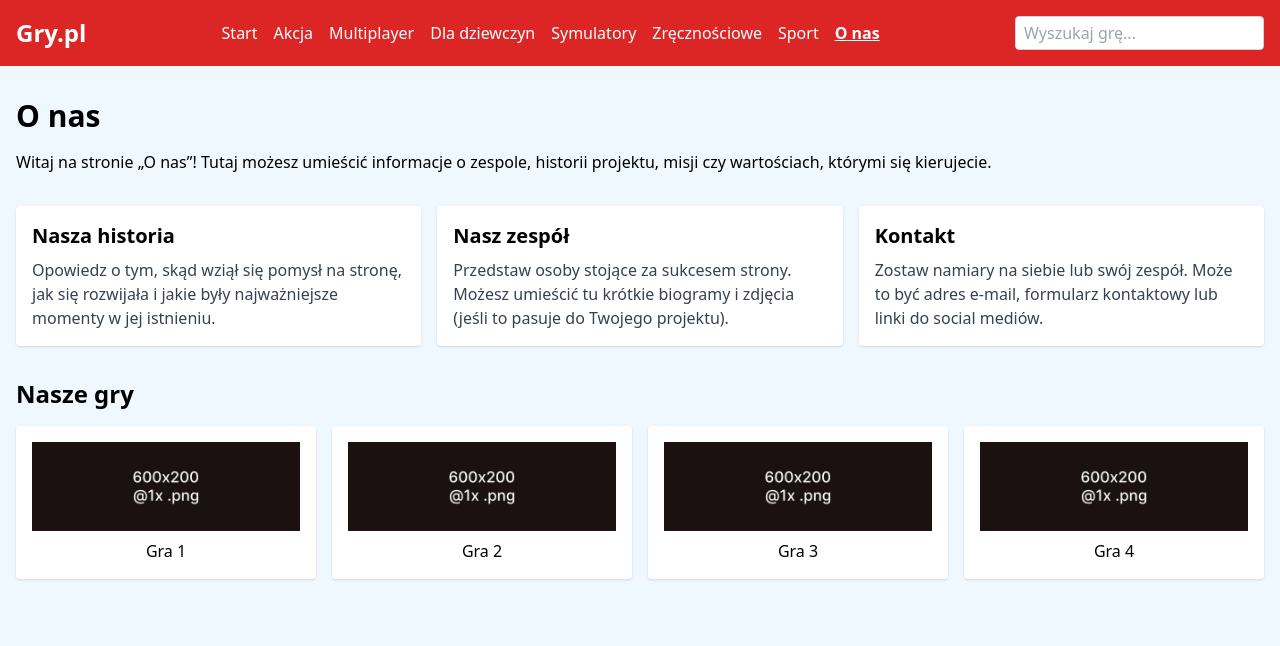
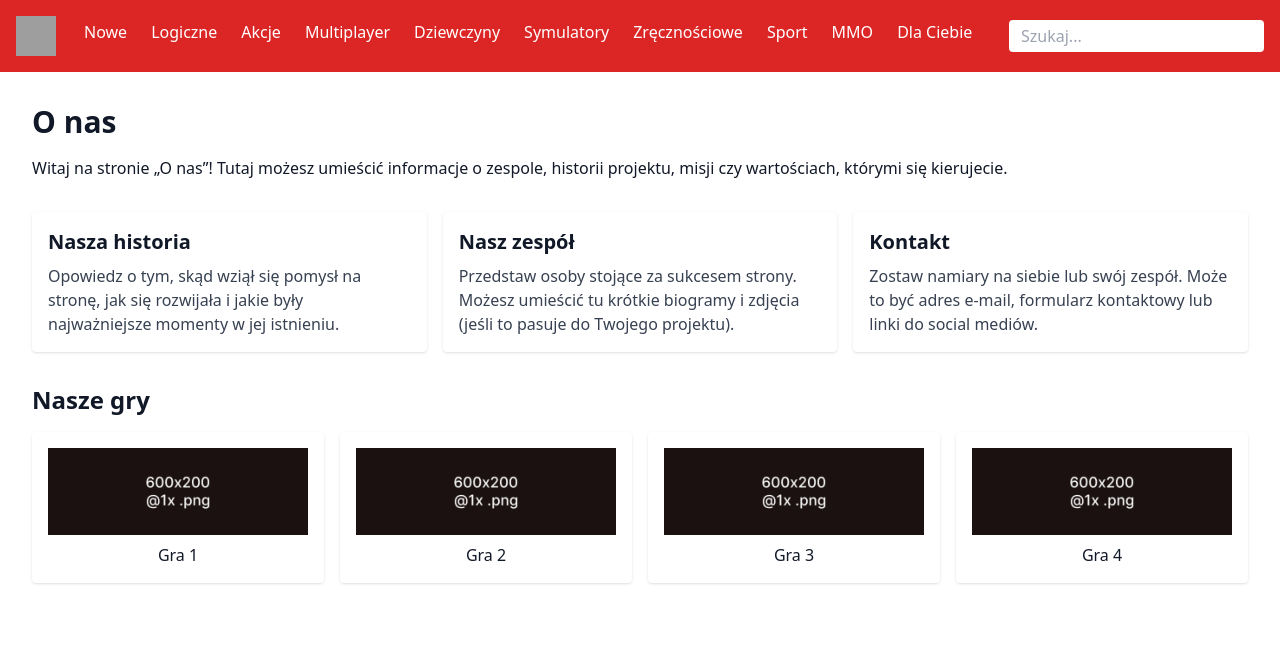
Before and after one commit to kotelkonrad/Python_Frameworki, a Django app: page / in a window 1280 px wide. Shown: the top 646 px of the page. Run offline with Django 5.2, Linux system fonts and the light colour scheme; grey boxes are pictures that could not be loaded.

Commit message:
responsive

```diff
--- a/static/css/main.build.css
+++ b/static/css/main.build.css
@@ -548,6 +548,9 @@ video {
 .mb-8 {
   margin-bottom: 2rem;
 }
+.mr-4 {
+  margin-right: 1rem;
+}
 .block {
   display: block;
 }
@@ -556,6 +559,15 @@ video {
 }
 .grid {
   display: grid;
+}
+.hidden {
+  display: none;
+}
+.h-10 {
+  height: 2.5rem;
+}
+.w-10 {
+  width: 2.5rem;
 }
 .w-full {
   width: 100%;
@@ -581,20 +593,8 @@ video {
 .gap-4 {
   gap: 1rem;
 }
-.space-x-4 > :not([hidden]) ~ :not([hidden]) {
-  --tw-space-x-reverse: 0;
-  margin-right: calc(1rem * var(--tw-space-x-reverse));
-  margin-left: calc(1rem * calc(1 - var(--tw-space-x-reverse)));
-}
 .rounded {
   border-radius: 0.25rem;
-}
-.border {
-  border-width: 1px;
-}
-.border-gray-300 {
-  --tw-border-opacity: 1;
-  border-color: rgb(209 213 219 / var(--tw-border-opacity, 1));
 }
 .bg-black {
   --tw-bg-opacity: 1;
@@ -611,9 +611,9 @@ video {
 .p-4 {
   padding: 1rem;
 }
-.px-2 {
-  padding-left: 0.5rem;
-  padding-right: 0.5rem;
+.px-3 {
+  padding-left: 0.75rem;
+  padding-right: 0.75rem;
 }
 .px-4 {
   padding-left: 1rem;
@@ -638,6 +638,9 @@ video {
 .text-center {
   text-align: center;
 }
+.font-sans {
+  font-family: ui-sans-serif, system-ui, sans-serif, "Apple Color Emoji", "Segoe UI Emoji", "Segoe UI Symbol", "Noto Color Emoji";
+}
 .text-2xl {
   font-size: 1.5rem;
   line-height: 2rem;
@@ -656,30 +659,40 @@ video {
 .font-semibold {
   font-weight: 600;
 }
-.text-black {
-  --tw-text-opacity: 1;
-  color: rgb(0 0 0 / var(--tw-text-opacity, 1));
-}
 .text-gray-700 {
   --tw-text-opacity: 1;
   color: rgb(55 65 81 / var(--tw-text-opacity, 1));
 }
+.text-gray-800 {
+  --tw-text-opacity: 1;
+  color: rgb(31 41 55 / var(--tw-text-opacity, 1));
+}
+.text-gray-900 {
+  --tw-text-opacity: 1;
+  color: rgb(17 24 39 / var(--tw-text-opacity, 1));
+}
 .text-white {
   --tw-text-opacity: 1;
   color: rgb(255 255 255 / var(--tw-text-opacity, 1));
-}
-.underline {
-  text-decoration-line: underline;
 }
 .shadow {
   --tw-shadow: 0 1px 3px 0 rgb(0 0 0 / 0.1), 0 1px 2px -1px rgb(0 0 0 / 0.1);
   --tw-shadow-colored: 0 1px 3px 0 var(--tw-shadow-color), 0 1px 2px -1px var(--tw-shadow-color);
   box-shadow: var(--tw-ring-offset-shadow, 0 0 #0000), var(--tw-ring-shadow, 0 0 #0000), var(--tw-shadow);
 }
-.hover\:underline:hover {
-  text-decoration-line: underline;
-}
 @media (min-width: 768px) {
+
+  .md\:mb-0 {
+    margin-bottom: 0px;
+  }
+
+  .md\:mr-4 {
+    margin-right: 1rem;
+  }
+
+  .md\:flex {
+    display: flex;
+  }
 
   .md\:grid-cols-2 {
     grid-template-columns: repeat(2, minmax(0, 1fr));
@@ -688,6 +701,20 @@ video {
   .md\:grid-cols-4 {
     grid-template-columns: repeat(4, minmax(0, 1fr));
   }
+
+  .md\:flex-row {
+    flex-direction: row;
+  }
+
+  .md\:items-center {
+    align-items: center;
+  }
+
+  .md\:space-x-4 > :not([hidden]) ~ :not([hidden]) {
+    --tw-space-x-reverse: 0;
+    margin-right: calc(1rem * var(--tw-space-x-reverse));
+    margin-left: calc(1rem * calc(1 - var(--tw-space-x-reverse)));
+  }
 }
 @media (min-width: 1024px) {
 
--- a/templates/home.html
+++ b/templates/home.html
@@ -2,75 +2,38 @@
 <!DOCTYPE html>
 <html lang="pl">
 <head>
-    <link rel="stylesheet" type="text/css" href="{% static 'css/style.css' %}">
+    <meta charset="UTF-8">
+    <meta name="viewport" content="width=device-width, initial-scale=1">
+    <title>{% block title %}Responsywny Header{% endblock %}</title>
     <link rel="stylesheet" href="{% static 'css/main.build.css' %}">
+</head>
+<body class="font-sans bg-white text-gray-900">
 
-</head>
-<header class="bg-red-600 text-white p-4">
-  <div class="container mx-auto flex justify-between items-center">
-    <!-- Logo lub nazwa strony -->
-    <div class="text-2xl font-bold">Gry.pl</div>
+<header class="bg-red-600 text-white flex flex-col md:flex-row items-center justify-between p-4">
+    <div class="flex items-center mb-4 md:mb-0">
+        <nav class="flex flex-col md:flex-row">
+            <img src="{% static 'images/logo.png' %}" alt="Logo" class="h-10 w-10 mr-4">
+            <a href="#" class="hover:bg-red-500 px-3 py-1 rounded transition">Nowe</a>
+            <a href="#" class="hover:bg-red-500 px-3 py-1 rounded transition">Logiczne</a>
+            <a href="#" class="hover:bg-red-500 px-3 py-1 rounded transition">Akcje</a>
+            <a href="#" class="hover:bg-red-500 px-3 py-1 rounded transition">Multiplayer</a>
+            <a href="#" class="hover:bg-red-500 px-3 py-1 rounded transition">Dziewczyny</a>
+            <a href="#" class="hover:bg-red-500 px-3 py-1 rounded transition">Symulatory</a>
+            <a href="#" class="hover:bg-red-500 px-3 py-1 rounded transition">Zręcznościowe</a>
+            <a href="#" class="hover:bg-red-500 px-3 py-1 rounded transition">Sport</a>
+            <a href="#" class="hover:bg-red-500 px-3 py-1 rounded transition">MMO</a>
+            <a href="#" class="hover:bg-red-500 px-3 py-1 rounded transition">Dla Ciebie</a>
+        </nav>
+    </div>
+    <div>
+        <input type="text" aria-label="Wyszukiwanie w witrynie" placeholder="Szukaj..." class="px-3 py-1 rounded text-gray-800">
+    </div>
+</header>
 
-    <!-- Menu nawigacyjne -->
-    <nav>
-      <ul class="flex space-x-4">
-        <li>
-          <a href="#" class="hover:underline">
-            Start
-          </a>
-        </li>
-        <li>
-          <a href="#" class="hover:underline">
-            Akcja
-          </a>
-        </li>
-        <li>
-          <a href="#" class="hover:underline">
-            Multiplayer
-          </a>
-        </li>
-        <li>
-          <a href="#" class="hover:underline">
-            Dla dziewczyn
-          </a>
-        </li>
-        <li>
-          <a href="#" class="hover:underline">
-            Symulatory
-          </a>
-        </li>
-        <li>
-          <a href="#" class="hover:underline">
-            Zręcznościowe
-          </a>
-        </li>
-        <li>
-          <a href="#" class="hover:underline">
-            Sport
-          </a>
-        </li>
-        <!-- Zakładka 'O nas' (podkreślona) -->
-        <li>
-          <a href="{% url 'about' %}" class="underline font-semibold">
-            O nas
-          </a>
-        </li>
-      </ul>
-    </nav>
+<main class="container mx-auto px-4">
+    {% block content %}
+    {% endblock %}
+</main>
 
-    <!-- Wyszukiwarka -->
-    <div>
-      <input
-        type="text"
-        placeholder="Wyszukaj grę..."
-        class="px-2 py-1 rounded border border-gray-300 text-black"
-      />
-    </div>
-  </div>
-</header>
-<body>
-{% block content %}
-
-{% endblock %}
 </body>
 </html>
```
Also changed, not shown: tailwind.config.js (+7 -1 lines).
